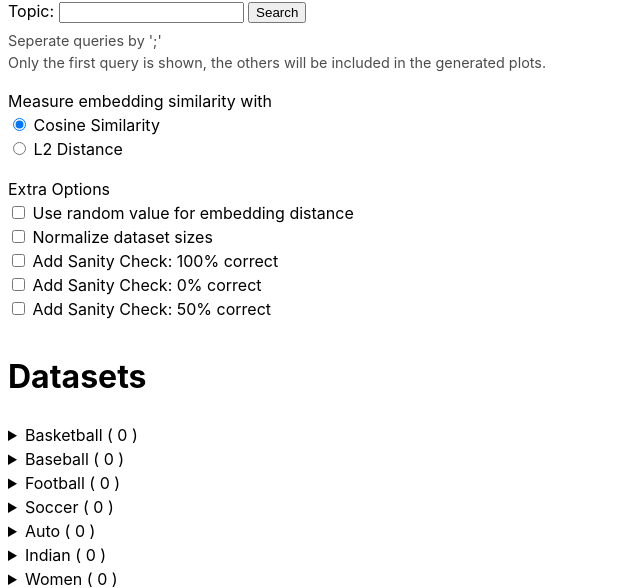
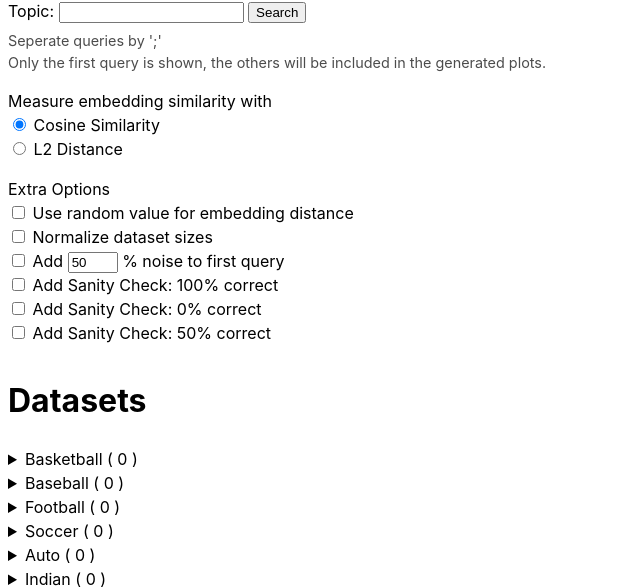
Before and after one commit to murermader/MastersProject, a Flask app: page / in a window 1280 px wide. Shown: the part 92-680 px from the top of the page, without its empty margins (0-640 px from the left). Run offline with Flask 3, Linux system fonts and the light colour scheme; parts of the project's set-up code (start-up, migrations or seed data) failed here and were passed over.

Commit message:
Add option to add noise

```diff
--- a/dummy-search/app.py
+++ b/dummy-search/app.py
@@ -102,7 +102,7 @@ def load_all_images():
                     # Keywords needs to be surrounded by space or end of string, otherwise it would
                     # be possible to match part of another word
                     if re.search(
-                        rf"(\s+|\Z|\.|,|;|:){keyword.lower()}(\s+|\Z|\.|,|;|:)",
+                        rf"(\s+|\Z|\.|,|;|:|-){keyword.lower()}(\s+|\Z|\.|,|;|:|-)",
                         image.label.lower(),
                     ):
                         is_blocked = True
@@ -115,7 +115,7 @@ def load_all_images():
                     # Keywords needs to be surrounded by space or end of string, otherwise it would
                     # be possible to match part of another word
                     if re.search(
-                        rf"(\s+|\Z|\.|,|;|:){keyword.lower()}(\s+|\Z|\.|,|;|:)",
+                        rf"(\s+|\Z|\.|,|;|:|-){keyword.lower()}(\s+|\Z|\.|,|;|:|-)",
                         image.label.lower(),
                     ):
                         # if len(dataset.images) < 233:
@@ -145,7 +145,11 @@ app.jinja_env.globals.update(os=os, serve_image=serve_image)
 
 
 def rank_images(
-    images: list[Image], search_query: str, similarity_measurement: str, clip: Clip
+    images: list[Image],
+    search_query: str,
+    similarity_measurement: str,
+    clip: Clip,
+    add_noise_percentage: float = None,
 ):
     print(f"Rank images for query [{search_query}] with [{similarity_measurement}]")
     search_query_embedding = clip.get_text_embedding(search_query)
@@ -166,6 +170,15 @@ def rank_images(
         max_length = 500
         if len(image.label) > max_length:
             image.label = image.label[:max_length] + "..."
+
+    if add_noise_percentage:
+        print(
+            f"Adding {add_noise_percentage * 100}% noise to image ranking for query [{search_query}]"
+        )
+        random.seed(42)
+        for image in images:
+            noise_factor = 1 + (add_noise_percentage * random.uniform(-1, 1))
+            image.image_similarity *= noise_factor
 
     if (
         similarity_measurement == "Cosine Similarity"
@@ -240,13 +253,13 @@ def results():
 
     randomize = request.form.get("random-system") is not None
     normalize = request.form.get("normalize-system") is not None
+    add_noise = request.form.get("noise-system") is not None
 
     result_query, result_images = None, None
 
     print(f"Queries: {queries}")
-    for q in queries:
+    for idx, q in enumerate(queries):
         images_copy: list[Image] = copy.deepcopy(images)
-        random.Random(123).shuffle(images_copy)
         datasets_copy: list[Dataset] = copy.copy(datasets)
 
         if normalize:
@@ -293,7 +306,17 @@ def results():
             options.add("random")
             similarity_measurement = "Random"
 
-        sorted_images, label = rank_images(images_copy, q, similarity_measurement, clip)
+        noise = None
+        if idx == 0 and add_noise:
+            noise = int(request.form["noise-percentage"]) / 100
+            options.add(f"noise_{noise}")
+
+        sorted_images, label = rank_images(
+            images_copy, q, similarity_measurement, clip, noise
+        )
+
+        if idx == 0 and add_noise:
+            label += f" ({int(noise * 100)}% noise)"
 
         precision_data[label] = []
 
@@ -323,7 +346,7 @@ def results():
             continue
 
         for dataset in datasets:
-            if key == dataset.name:
+            if key.startswith(dataset.name):
                 colors.append(dataset.color)
 
     # Create plots
@@ -449,7 +472,12 @@ def create_histogram(
         ranks = [img.rank for img in relevant_images]
         all_ranks.append(ranks)
 
+    print(f"Bin size: {(max_rank - 1) / total_bins}")
+
     bins = np.linspace(1, max_rank, total_bins + 1)
+
+    # Calculate the midpoints of bins for x-axis ticks
+    bin_centers = 0.5 * (bins[:-1] + bins[1:])
 
     labels = []
     for query, ranks in zip(data.keys(), all_ranks):
@@ -473,7 +501,7 @@ def create_histogram(
     plt.ylabel("Relevant Images Per Bin")
     plt.legend()  # Add a legend to show query names
 
-    plt.xticks(rotation=90)  # Rotate x-axis labels for better readability
+    plt.xticks(bin_centers, rotation=90)
 
     save_plot(plt, "histogram", "-".join(data.keys()), options)
 
@@ -525,8 +553,10 @@ def print_dataset_table():
         row = []
         row.append(dataset.name)
 
-        keywords = [k for k in dataset.keywords_allow_list] + [f"-{k}" for k in dataset.keywords_block_list]
-        row.append(', '.join(keywords))
+        keywords = [k for k in dataset.keywords_allow_list] + [
+            f"-{k}" for k in dataset.keywords_block_list
+        ]
+        row.append(", ".join(keywords))
 
         row.append(str(len(dataset.images)))
         rows.append("    " + " & ".join(row) + r" \\")
@@ -554,7 +584,7 @@ if __name__ == "__main__":
 
     print("Loading images...")
     load_all_images()
-    print_dataset_table()
+    # print_dataset_table()
     print("Done")
 
     app.run(debug=False, port=3000)
--- a/dummy-search/templates/index.html
+++ b/dummy-search/templates/index.html
@@ -88,6 +88,11 @@
         <input type="checkbox" id="normalize-system" name="normalize-system" value="normalize">
         <label for="normalize-system">Normalize dataset sizes</label><br>
 
+        <input type="checkbox" id="noise-system" name="noise-system" value="noise">
+        <label for="noise-system">
+            <span>Add </span> <input id="noise-percentage" name="noise-percentage" style="width: 50px;" value="50" type="number" min="1" max="200"><span> % noise to first query</span>
+        </label><br>
+
         <input type="checkbox" id="correct-system" name="correct-system" value="100% correct">
         <label for="correct-system">Add Sanity Check: 100% correct</label><br>
 
```
Also changed, not shown: dummy-search/data.py (+7 -0 lines).
